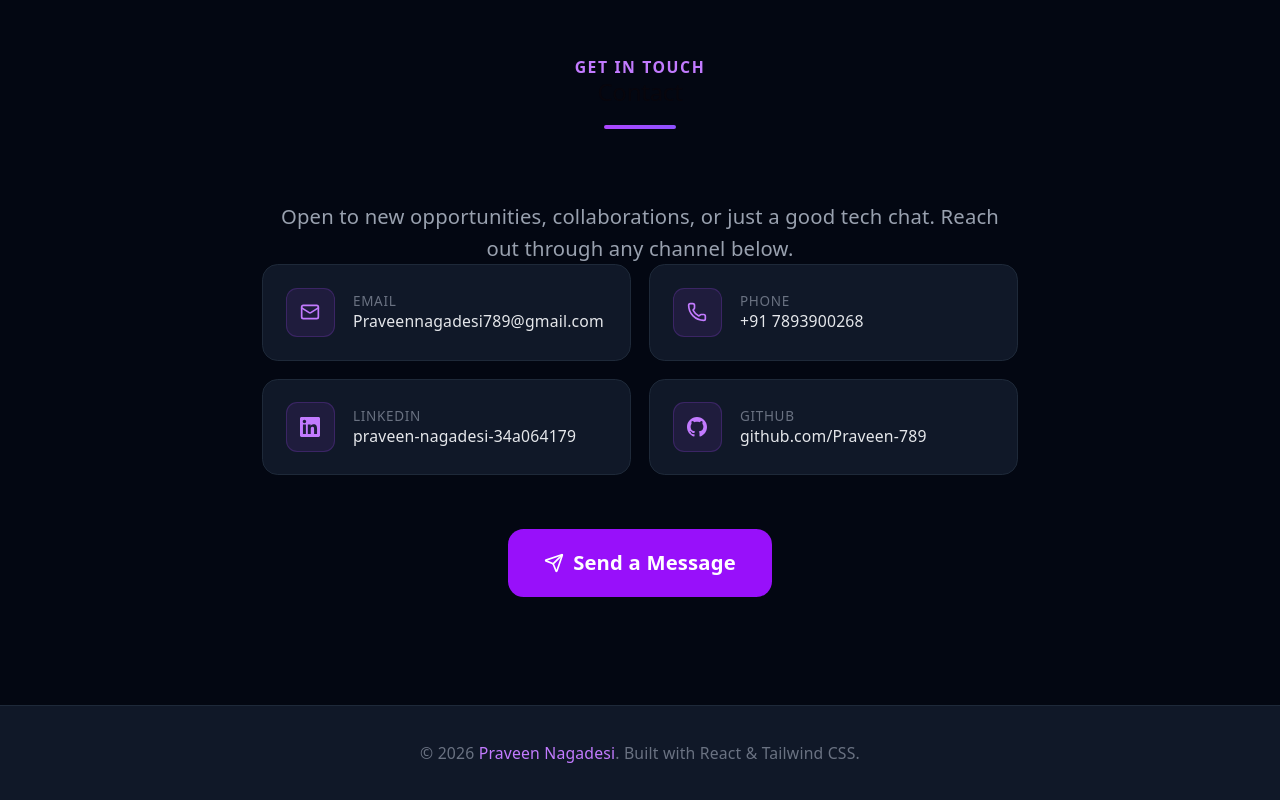
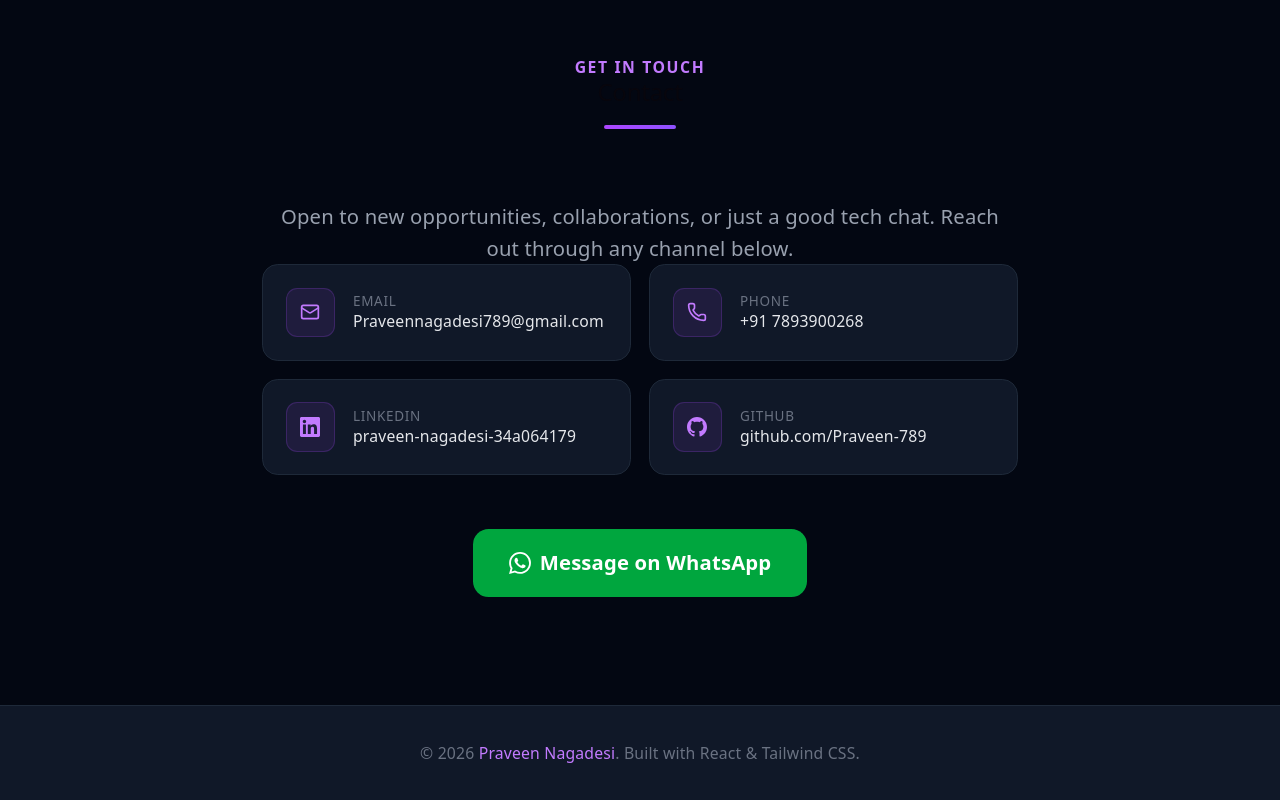
Before and after one commit to Praveen-789/Portfolio, a React (Vite) app: page / in a window 1280 px wide. Shown: the part 5038-5838 px from the top of the page. Built offline with nearby package versions, Linux system fonts and the light colour scheme.

Commit message:
whatsapp icon

```diff
--- a/src/components/Contact.jsx
+++ b/src/components/Contact.jsx
@@ -1,5 +1,5 @@
-import { Mail, Phone, Send } from 'lucide-react'
-import { GithubIcon, LinkedinIcon } from './icons'
+import { Mail, Phone } from 'lucide-react'
+import { GithubIcon, LinkedinIcon, WhatsappIcon } from './icons'
 
 const contacts = [
   {
@@ -70,9 +70,9 @@ export default function Contact() {
               href="https://wa.me/917893900268?text=Hi%20Praveen,%20I%20saw%20your%20portfolio"
                target="_blank"
                rel="noopener noreferrer"
-              className="inline-flex items-center gap-2 bg-purple-600 hover:bg-purple-700 text-white px-8 py-4 rounded-xl font-semibold text-lg transition-all duration-200 hover:shadow-lg hover:shadow-purple-500/25"
+              className="inline-flex items-center gap-2 bg-green-600 hover:bg-green-700 text-white px-8 py-4 rounded-xl font-semibold text-lg transition-all duration-200 hover:shadow-lg hover:shadow-green-500/25"
             >
-              <Send size={20} /> Send a Message
+              <WhatsappIcon size={22} /> Message on WhatsApp
             </a>
           </div>
         </div>
--- a/src/components/icons.jsx
+++ b/src/components/icons.jsx
@@ -9,6 +9,21 @@ export function GithubIcon({ size = 18, className = '' }) {
       aria-hidden="true"
     >
       <path d="M12 0c-6.626 0-12 5.373-12 12 0 5.302 3.438 9.8 8.207 11.387.599.111.793-.261.793-.577v-2.234c-3.338.726-4.033-1.416-4.033-1.416-.546-1.387-1.333-1.756-1.333-1.756-1.089-.745.083-.729.083-.729 1.205.084 1.839 1.237 1.839 1.237 1.07 1.834 2.807 1.304 3.492.997.107-.775.418-1.305.762-1.604-2.665-.305-5.467-1.334-5.467-5.931 0-1.311.469-2.381 1.236-3.221-.124-.303-.535-1.524.117-3.176 0 0 1.008-.322 3.301 1.23.957-.266 1.983-.399 3.003-.404 1.02.005 2.047.138 3.006.404 2.291-1.552 3.297-1.23 3.297-1.23.653 1.653.242 2.874.118 3.176.77.84 1.235 1.911 1.235 3.221 0 4.609-2.807 5.624-5.479 5.921.43.372.823 1.102.823 2.222v3.293c0 .319.192.694.801.576 4.765-1.589 8.199-6.086 8.199-11.386 0-6.627-5.373-12-12-12z" />
+    </svg>
+  )
+}
+
+export function WhatsappIcon({ size = 18, className = '' }) {
+  return (
+    <svg
+      width={size}
+      height={size}
+      viewBox="0 0 24 24"
+      fill="currentColor"
+      className={className}
+      aria-hidden="true"
+    >
+      <path d="M17.472 14.382c-.297-.149-1.758-.867-2.03-.967-.273-.099-.471-.148-.67.15-.197.297-.767.966-.94 1.164-.173.199-.347.223-.644.075-.297-.15-1.255-.463-2.39-1.475-.883-.788-1.48-1.761-1.653-2.059-.173-.297-.018-.458.13-.606.134-.133.298-.347.446-.52.149-.174.198-.298.298-.497.099-.198.05-.371-.025-.52-.075-.149-.669-1.612-.916-2.207-.242-.579-.487-.5-.669-.51-.173-.008-.371-.01-.57-.01-.198 0-.52.074-.792.372-.272.297-1.04 1.016-1.04 2.479 0 1.462 1.065 2.875 1.213 3.074.149.198 2.096 3.2 5.077 4.487.709.306 1.262.489 1.694.625.712.227 1.36.195 1.871.118.571-.085 1.758-.719 2.006-1.413.248-.694.248-1.289.173-1.413-.074-.124-.272-.198-.57-.347m-5.421 7.403h-.004a9.87 9.87 0 01-5.031-1.378l-.361-.214-3.741.982.998-3.648-.235-.374a9.86 9.86 0 01-1.51-5.26c.001-5.45 4.436-9.884 9.888-9.884 2.64 0 5.122 1.03 6.988 2.898a9.825 9.825 0 012.893 6.994c-.003 5.45-4.437 9.884-9.885 9.884m8.413-18.297A11.815 11.815 0 0012.05 0C5.495 0 .16 5.335.157 11.892c0 2.096.547 4.142 1.588 5.945L.057 24l6.305-1.654a11.882 11.882 0 005.683 1.448h.005c6.554 0 11.89-5.335 11.893-11.893a11.821 11.821 0 00-3.48-8.413z" />
     </svg>
   )
 }
```
